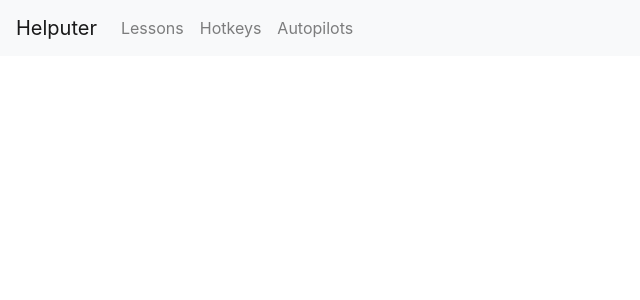
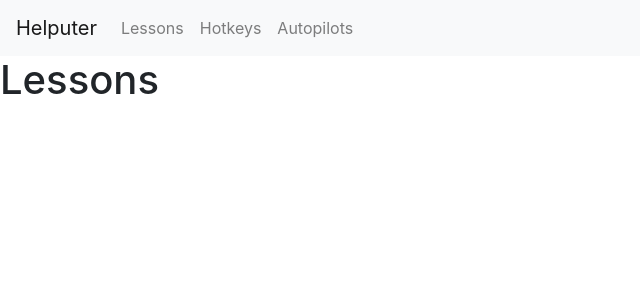
Before and after one commit to ShalomPrinz/HelputerReact, a React (Create React App) app: page / in a window 1280 px wide. Shown: the top 300 px of the page, without its empty margins (0-640 px from the left). Built offline with nearby package versions, Linux system fonts and the light colour scheme.

Commit message:
add Lessons component

```diff
--- a/src/App.js
+++ b/src/App.js
@@ -1,9 +1,15 @@
 import React from "react";
 import "./App.css";
 import NavBar from "./components/NavBar";
+import Lessons from "./components/Lessons";
 
 function App() {
-  return <NavBar />;
+  return (
+    <>
+      <NavBar />
+      <Lessons />
+    </>
+  );
 }
 
 export default App;
--- /dev/null
+++ b/src/components/Lessons.jsx
@@ -0,0 +1,7 @@
+import React from "react";
+
+function Lessons(props) {
+  return <h1>Lessons</h1>;
+}
+
+export default Lessons;
```
